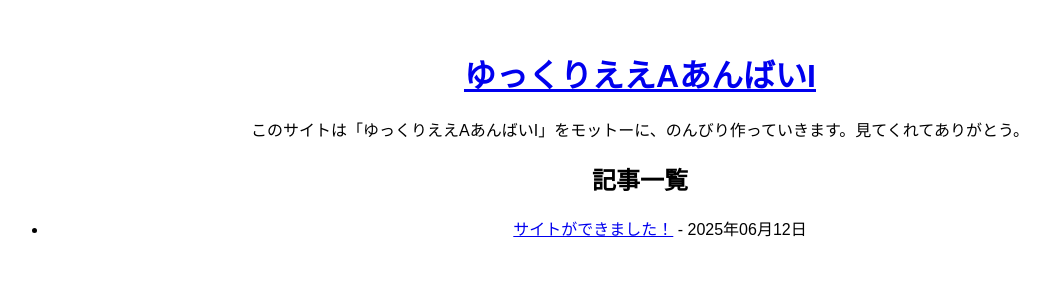
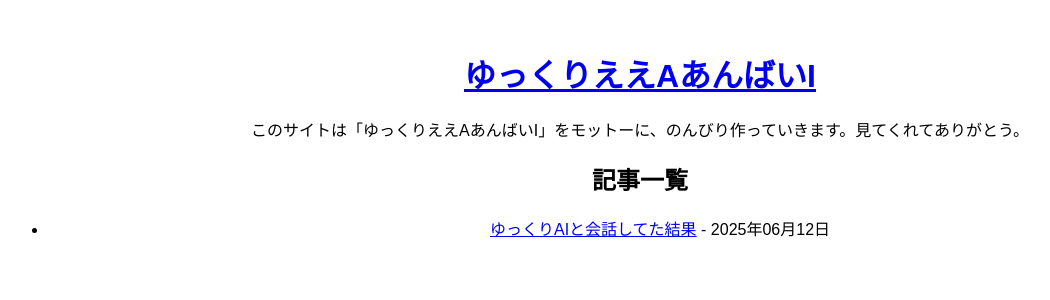
Before and after one commit to hiro69sabu/hiro69sabu.github.io, a Jekyll site: the page built from index.html, in a window 1280 px wide. Shown: the top 300 px of the page, without its empty margins (0-1050 px from the left). Built offline with Jekyll 4.4.1, drawn with Linux system fonts in a browser that asks for light colours.

Commit message:
Update 2025-06-12-my-first-post.md

```diff
--- a/_posts/2025-06-12-my-first-post.md
+++ b/_posts/2025-06-12-my-first-post.md
@@ -1,6 +1,6 @@
 ---
 layout: post
-title: "サイトができました！"
+title: "ゆっくりAIと会話してた結果"
 ---
 
 Google AIスタジオで遊んでいたら、なんだかんだでサイトができてしまいました。
```
